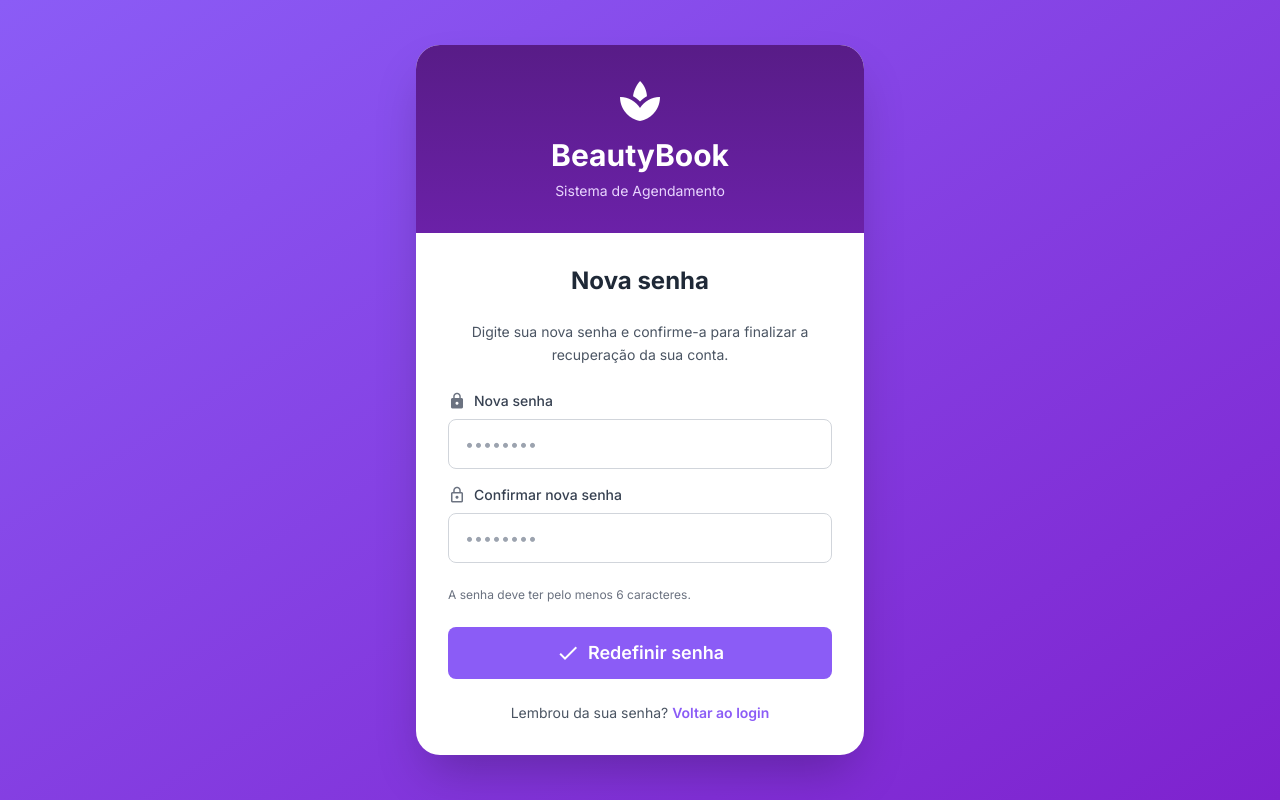
After one commit to PHPauloReis/beautybookapp, a PHP site: the page made by src/Views/autenticacao/redefinir_senha.html.twig in a window 1280 px wide. The commit adds this page. Run offline with PHP 8.4, Linux system fonts and the light colour scheme; the template is opened without the code that fills it, so the values that code supplies are empty; some libraries are stand-ins or nearby versions.

Commit message:
Implementa recuperação de senha

```diff
--- a/config/routes.php
+++ b/config/routes.php
@@ -15,3 +15,6 @@ $router->map('GET','/login', [AutenticacaoController::class, 'exibirForm']);
 $router->map('POST','/login', [AutenticacaoController::class, 'logar']);
 $router->map('GET','/esqueci-minha-senha', [AutenticacaoController::class, 'exibirFormEsqueciSenha']);
 $router->map('POST','/esqueci-minha-senha', [AutenticacaoController::class, 'enviarLinkRecuperacao']);
+$router->map('GET','/recuperar-senha', [AutenticacaoController::class, 'exibirFormRedefinicacaoSenha']);
+$router->map('POST','/recuperar-senha', [AutenticacaoController::class, 'redefinirSenha']);
+$router->map('DELETE','/sair', [AutenticacaoController::class, 'sair']);
--- /dev/null
+++ b/src/Views/autenticacao/redefinir_senha.html.twig
@@ -0,0 +1,99 @@
+{% extends 'layout/base_auth.html.twig' %}
+
+{% block content %}
+	<div class="p-8">
+		<h2 class="text-2xl font-bold text-gray-800 mb-6 text-center">Nova senha</h2>
+
+		<div class="mb-6">
+			<p class="text-gray-600 text-sm text-center leading-relaxed">
+				Digite sua nova senha e confirme-a para finalizar a recuperação da sua conta.
+			</p>
+		</div>
+
+		{% if flashMessage is not empty and flashMessage.tipo == 'sucesso' %}
+			<!-- Success Alert -->
+			<div class="mb-6 bg-green-50 border border-green-200 text-green-800 px-4 py-3 rounded-lg flex items-center gap-3">
+				<span class="material-icons text-green-600" style="font-size: 20px;">check_circle</span>
+				<div class="flex-1">
+					<p class="text-sm font-medium">{{ flashMessage.mensagem }}</p>
+				</div>
+			</div>
+		{% endif %}
+
+		{% if flashMessage is not empty and flashMessage.tipo == 'erro' %}
+			<!-- Error Alert -->
+			<div class="mb-6 bg-red-50 border border-red-200 text-red-800 px-4 py-3 rounded-lg flex items-center gap-3">
+				<span class="material-icons text-red-600" style="font-size: 20px;">error</span>
+				<div class="flex-1">
+					<p class="text-sm font-medium">{{ flashMessage.mensagem }}</p>
+				</div>
+			</div>
+		{% endif %}
+
+		<form method="post" action="#">
+			<!-- New Password Input -->
+			<div class="mb-4">
+				<label class="block text-sm font-medium text-gray-700 mb-2">
+					<span class="flex items-center gap-2">
+						<span class="material-icons text-gray-500" style="font-size: 18px;">lock</span>
+						Nova senha
+					</span>
+				</label>
+				<input
+					type="password"
+					name="nova_senha"
+					required
+					class="w-full px-4 py-3 border border-gray-300 rounded-lg text-gray-700 focus:border-violet-500 focus:ring-2 focus:ring-violet-500/20 focus:outline-none transition-all duration-200"
+					placeholder="••••••••"
+					minlength="6"
+				>
+			</div>
+
+			<!-- Confirm Password Input -->
+			<div class="mb-6">
+				<label class="block text-sm font-medium text-gray-700 mb-2">
+					<span class="flex items-center gap-2">
+						<span class="material-icons text-gray-500" style="font-size: 18px;">lock_outline</span>
+						Confirmar nova senha
+					</span>
+				</label>
+				<input
+					type="password"
+					name="confirmar_senha"
+					required
+					class="w-full px-4 py-3 border border-gray-300 rounded-lg text-gray-700 focus:border-violet-500 focus:ring-2 focus:ring-violet-500/20 focus:outline-none transition-all duration-200"
+					placeholder="••••••••"
+					minlength="6"
+				>
+			</div>
+
+			<input type="hidden" name="token" value="{{ token }}">
+
+			<!-- Password Requirements -->
+			<div class="mb-6">
+				<p class="text-xs text-gray-500">
+					A senha deve ter pelo menos 6 caracteres.
+				</p>
+			</div>
+
+			<!-- Reset Password Button -->
+			<button
+				type="submit"
+				class="w-full bg-violet-500 hover:bg-purple-700 hover:-translate-y-0.5 hover:shadow-lg hover:shadow-violet-500/30 text-white py-3 rounded-lg font-semibold text-lg flex items-center justify-center gap-2 transition-all duration-300 border-none cursor-pointer disabled:opacity-50 disabled:cursor-not-allowed"
+			>
+				<span class="material-icons">check</span>
+				Redefinir senha
+			</button>
+		</form>
+
+		<!-- Back to Login Link -->
+		<div class="text-center mt-6">
+			<p class="text-gray-600 text-sm">
+				Lembrou da sua senha?
+				<a href="/login" class="text-violet-500 hover:text-purple-700 hover:underline transition-all duration-200 font-semibold">
+					Voltar ao login
+				</a>
+			</p>
+		</div>
+	</div>
+{% endblock %}
```
Also changed, not shown: src/Controllers/AutenticacaoController.php (+77 -0 lines), src/Models/BaseModel.php (+7 -0 lines), src/Models/UsuarioModel.php (+18 -0 lines), src/Services/EmailService.php (added, +36 -0 lines), src/Views/autenticacao/esqueci_minha_senha.html.twig (+10 -0 lines), src/Views/autenticacao/login.html.twig (+8 -7 lines), src/Views/layout/base.html.twig (+8 -11 lines).
